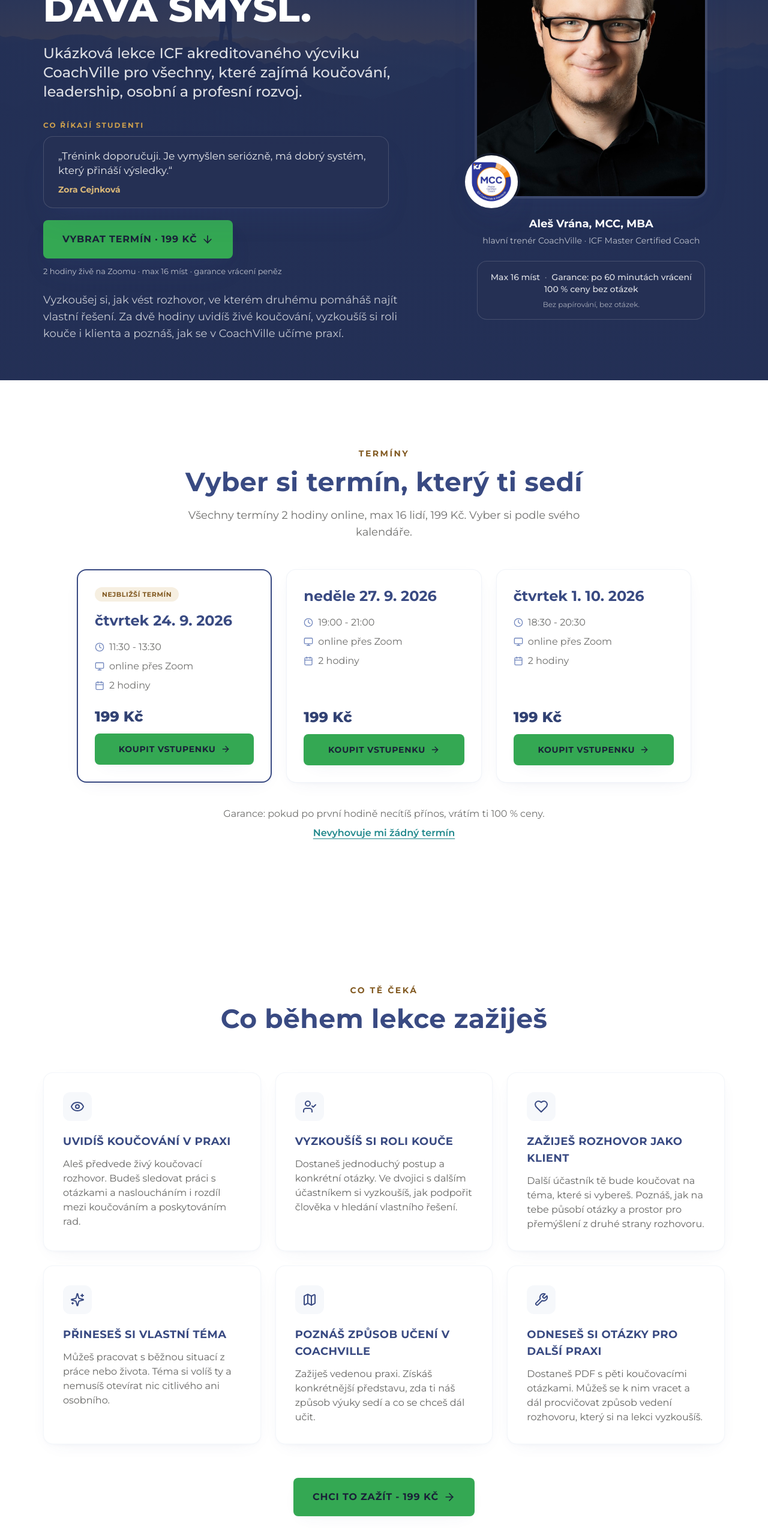
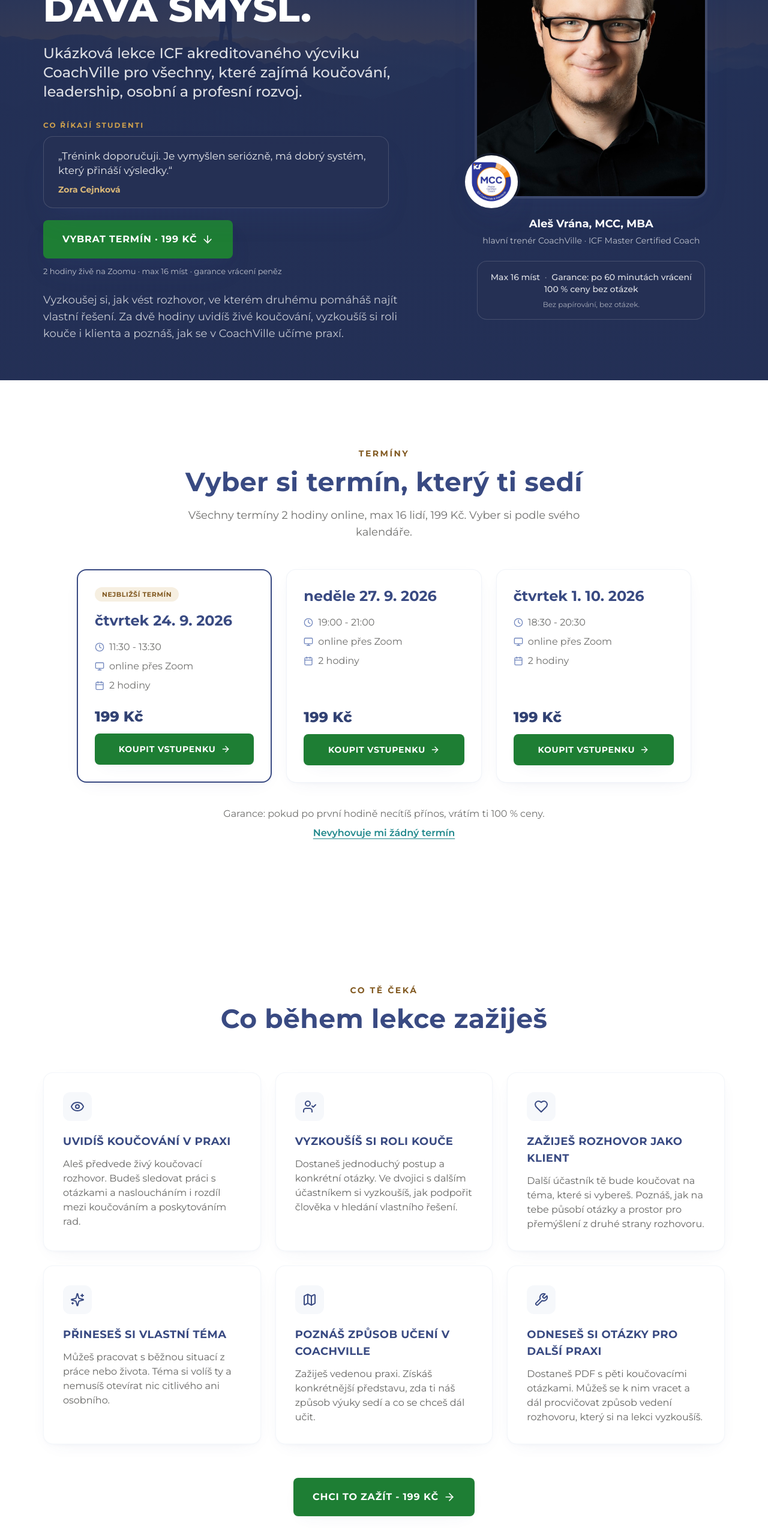
Before and after one commit to ales-vrana/workshop, a Next.js app: page / in a window 1280 px wide. Shown: the part 196-2762 px from the top of the page at 60% size. Built offline with nearby package versions, Linux system fonts and the light colour scheme; no server answers.

Commit message:
Darken primary CTA green so white text meets WCAG AA.
Use #1E7E34 (5.14:1 against white) on hero, date cards, sticky bar, and shared button classes.

Co-authored-by: ales-vrana <ales-vrana@users.noreply.github.com>

```diff
--- a/app/globals.css
+++ b/app/globals.css
@@ -55,10 +55,10 @@
     @apply text-xs sm:text-sm font-bold uppercase tracking-[0.18em] text-gold-700; /* 6,6:1 na bílé; na tmavém pozadí přepsat text-gold-400 */
   }
 
-  /* Primární CTA tlačítko - zelená #34A853, tmavý text (kontrast 5,2:1) */
+  /* Primární CTA tlačítko - zelená #1E7E34, bílý text (kontrast 5,14:1) */
   .btn-primary {
     @apply inline-flex items-center justify-center gap-2 px-6 py-4 sm:px-8 sm:py-5
-           bg-cta-500 text-navy-950 font-bold uppercase tracking-wider text-sm sm:text-base
+           bg-cta-500 text-white font-bold uppercase tracking-wider text-sm sm:text-base
            rounded-lg shadow-soft transition-all duration-200
            hover:bg-cta-600 hover:shadow-lifted hover:-translate-y-0.5
            active:translate-y-0 active:bg-cta-700
@@ -79,9 +79,9 @@
   /* CTA na tmavém pozadí */
   .btn-on-dark {
     @apply inline-flex items-center justify-center gap-2 px-6 py-4 sm:px-8 sm:py-5
-           bg-cta-500 text-navy-950 font-bold uppercase tracking-wider text-sm sm:text-base
+           bg-cta-500 text-white font-bold uppercase tracking-wider text-sm sm:text-base
            rounded-lg shadow-lifted transition-all duration-200
-           hover:bg-cta-400 hover:-translate-y-0.5
+           hover:bg-cta-600 hover:-translate-y-0.5
            focus-visible:ring-4 focus-visible:ring-cta-500/60
            min-h-[56px] touch-manipulation;
   }
--- a/components/Hero.tsx
+++ b/components/Hero.tsx
@@ -66,7 +66,7 @@ export function Hero() {
                 href="#terminy"
                 variant="on-dark"
                 arrow="down"
-                className="w-full sm:w-auto group !text-white sm:!text-navy-950 !text-[17px] sm:!text-base whitespace-nowrap !tracking-wide sm:!tracking-wider"
+                className="w-full sm:w-auto group !text-[17px] sm:!text-base whitespace-nowrap !tracking-wide sm:!tracking-wider"
                 ariaLabel="Vybrat termín · 199 Kč"
               >
                 Vybrat termín · 199 Kč
--- a/components/StickyCTA.tsx
+++ b/components/StickyCTA.tsx
@@ -78,7 +78,7 @@ export function StickyCTA() {
           </div>
           <a
             href="#terminy"
-            className="inline-flex items-center justify-center px-4 py-3 bg-cta-500 hover:bg-cta-600 active:bg-cta-700 text-navy-950 font-bold text-sm rounded-lg shadow-soft min-h-[44px] whitespace-nowrap"
+            className="inline-flex items-center justify-center px-4 py-3 bg-cta-500 hover:bg-cta-600 active:bg-cta-700 text-white font-bold text-sm rounded-lg shadow-soft min-h-[44px] whitespace-nowrap"
           >
             Chci to zažít →
           </a>
@@ -115,7 +115,7 @@ export function StickyCTA() {
             </div>
             <a
               href="#terminy"
-              className="inline-flex items-center justify-center px-5 lg:px-6 py-3 lg:py-3.5 bg-cta-500 hover:bg-cta-600 active:bg-cta-700 text-navy-950 font-bold text-sm lg:text-base rounded-lg shadow-soft hover:shadow-lifted hover:-translate-y-0.5 transition-all min-h-[48px] whitespace-nowrap focus-visible:ring-4 focus-visible:ring-cta-500/40"
+              className="inline-flex items-center justify-center px-5 lg:px-6 py-3 lg:py-3.5 bg-cta-500 hover:bg-cta-600 active:bg-cta-700 text-white font-bold text-sm lg:text-base rounded-lg shadow-soft hover:shadow-lifted hover:-translate-y-0.5 transition-all min-h-[48px] whitespace-nowrap focus-visible:ring-4 focus-visible:ring-cta-500/40"
             >
               Chci to zažít →
             </a>
--- a/components/TerminyCards.tsx
+++ b/components/TerminyCards.tsx
@@ -71,7 +71,7 @@ export function TerminyCards({ terminy: incoming }: { terminy?: TerminView[] } =
               data-engine-checkout="1"
               target="_blank"
               rel="noopener noreferrer"
-              className="group inline-flex w-full items-center justify-center gap-2 px-5 py-4 bg-cta-500 hover:bg-cta-600 active:bg-cta-700 text-navy-950 font-bold uppercase tracking-wider text-sm rounded-lg shadow-soft transition-all min-h-[52px] touch-manipulation focus-visible:ring-4 focus-visible:ring-cta-500/40"
+              className="group inline-flex w-full items-center justify-center gap-2 px-5 py-4 bg-cta-500 hover:bg-cta-600 active:bg-cta-700 text-white font-bold uppercase tracking-wider text-sm rounded-lg shadow-soft transition-all min-h-[52px] touch-manipulation focus-visible:ring-4 focus-visible:ring-cta-500/40"
             >
               Koupit vstupenku
               <ArrowRight
--- a/tailwind.config.ts
+++ b/tailwind.config.ts
@@ -50,13 +50,13 @@ const config: Config = {
           900: "#5a3e21",
         },
         cream: "#FAF9F5",
-        // Barva CTA tlačítek (zvoleno 17. 9. 2026): zelená #34A853
+        // Barva CTA tlačítek: tmavší zelená kvůli kontrastu bílého textu (WCAG AA ≥ 4,5:1)
         cta: {
-          DEFAULT: "#34A853",
-          400: "#4CB865", // světlejší (hover na tmavém pozadí)
-          500: "#34A853", // základ
-          600: "#2C9147", // hover
-          700: "#25803D", // active
+          DEFAULT: "#1E7E34",
+          400: "#239A44",
+          500: "#1E7E34", // základ, bílá na #1E7E34 = 5,14:1
+          600: "#19692B", // hover
+          700: "#145624", // active
         },
         dark: "#30302E",
       },
```
